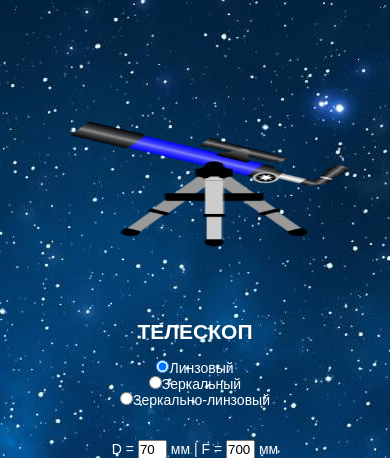
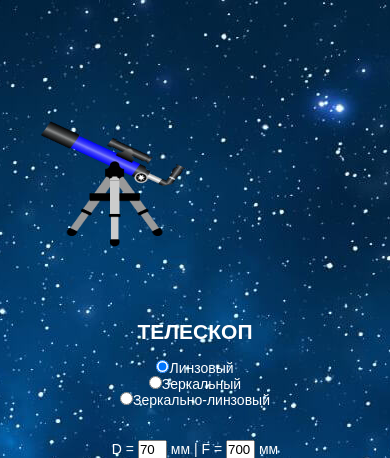
Before and after one commit to chelovek-gorod/js, a PHP site: page /projects/telescop-calc in a window 390 px wide; the page is wider, and only the part inside the window is pictured. Shown: the top 458 px of that part. Run offline with PHP 8.4, Linux system fonts and the light colour scheme.

Commit message:
Update style.css

```diff
--- a/projects/telescop-calc/src/style.css
+++ b/projects/telescop-calc/src/style.css
@@ -32,7 +32,8 @@ label {display: block; width: 100%; text-align: center;}
 #telescopeImg {
     grid-column: 6 / span 3;
     grid-row: 1 / span 2;
-    width: 100%;
+    width: 200px;
+    height: 200px;
 }
 
 .t-about {
@@ -82,7 +83,7 @@ label {display: block; width: 100%; text-align: center;}
 }
 
 @media (max-width: 1200px) {
-    body {display: block; width: 100%; font-size: 14px;}
+    body {display: block; width: 100%; font-size: 14px; text-align: center;}
     .t-main       {display: block; margin-bottom:60px; padding: 0 10px;}
     #telescopeImg {display: block; margin-bottom:60px; padding: 0 10px;}
     .eyepice      {display: block; margin-bottom:60px; padding: 0 10px;}
```
